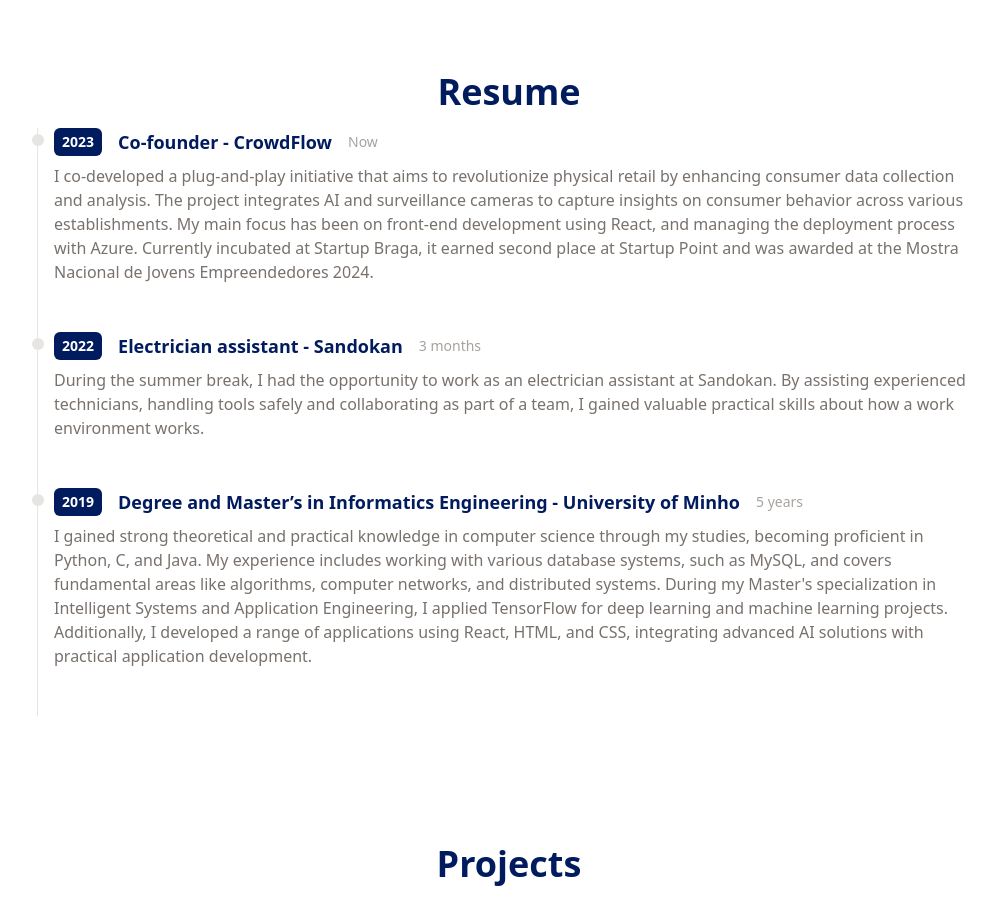
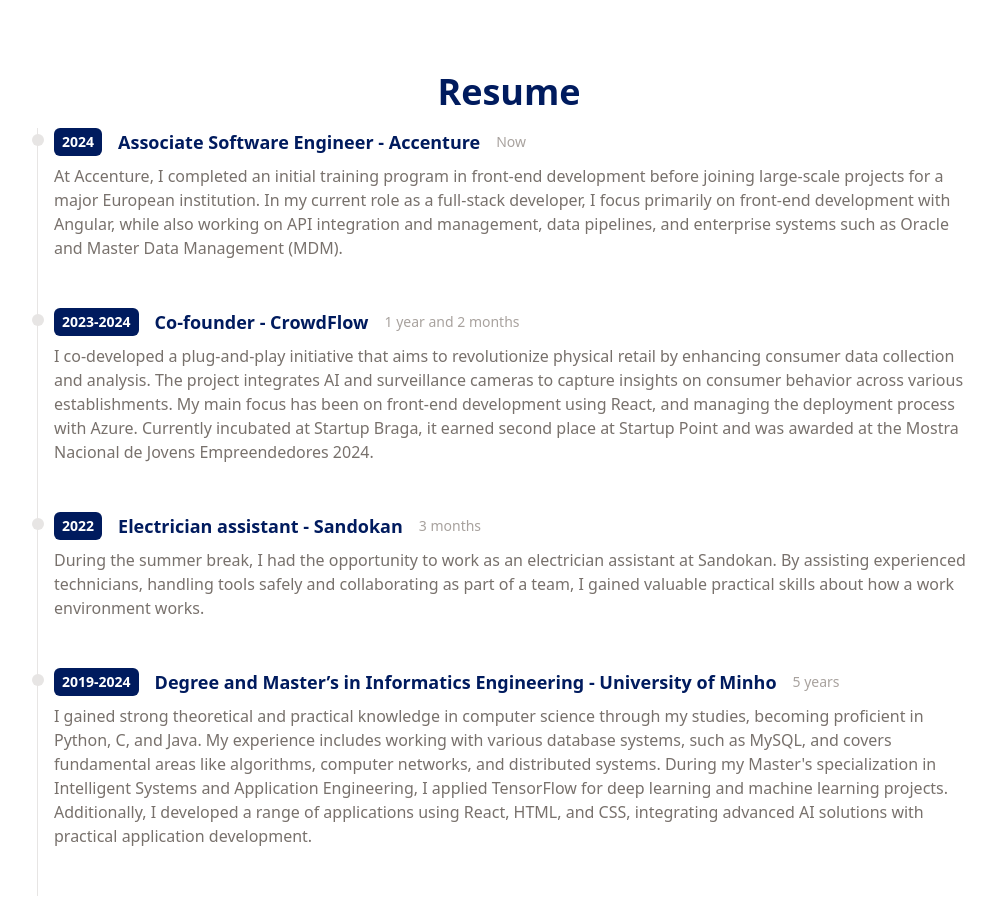
Before and after one commit to tiagoribeiro2001/portfolio, a React (Vite) app: page / in a window 1280 px wide. Shown: the part 1280-2201 px from the top of the page, without its empty margins (163-1159 px from the left). Built offline with nearby package versions, Linux system fonts and the light colour scheme.

Commit message:
Resume update

```diff
--- a/src/components/Resume.jsx
+++ b/src/components/Resume.jsx
@@ -3,9 +3,16 @@
 
 const data = [
   {
-    year: 2023,
+    year: "2024",
+    title: "Associate Software Engineer - Accenture",
+    duration: "Now",
+    details:
+      "At Accenture, I completed an initial training program in front-end development before joining large-scale projects for a major European institution. In my current role as a full-stack developer, I focus primarily on front-end development with Angular, while also working on API integration and management, data pipelines, and enterprise systems such as Oracle and Master Data Management (MDM).",
+  },
+  {
+    year: "2023-2024",
     title: "Co-founder - CrowdFlow",
-    duration: "Now",
+    duration: "1 year and 2 months",
     details:
       "I co-developed a plug-and-play initiative that aims to revolutionize physical retail by enhancing consumer data collection and analysis. The project integrates AI and surveillance cameras to capture insights on consumer behavior across various establishments. My main focus has been on front-end development using React, and managing the deployment process with Azure. Currently incubated at Startup Braga, it earned <a href='https://www.rum.pt/news/bebida-vegetal-oh-chata-foi-a-grande-vencedora-do-demo-day-da-startup-point-24' target='_blank' rel='noopener noreferrer'>second place at Startup Point</a> and was <a href='https://www.fjuventude.pt/pt/noticias/fundacao/conhecidos-os-projetos-vencedores-da-mostra-nacional-de-jovens-empreendedores' target='_blank' rel='noopener noreferrer'>awarded at the Mostra Nacional de Jovens Empreendedores 2024</a>.",
   },
@@ -17,7 +24,7 @@
       "During the summer break, I had the opportunity to work as an electrician assistant at Sandokan. By assisting experienced technicians, handling tools safely and collaborating as part of a team, I gained valuable practical skills about how a work environment works.",
   },
   {
-    year: 2019,
+    year: "2019-2024",
     title: "Degree and Master’s in Informatics Engineering - University of Minho",
     duration: "5 years",
     details:
```
